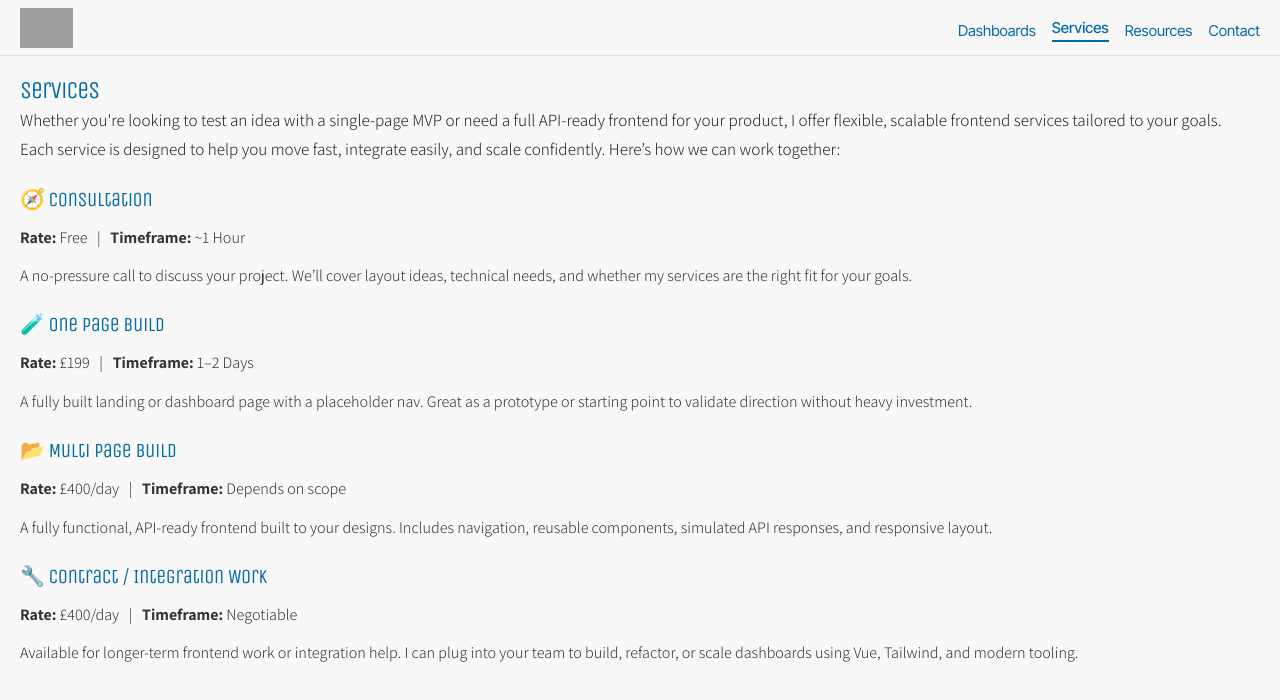
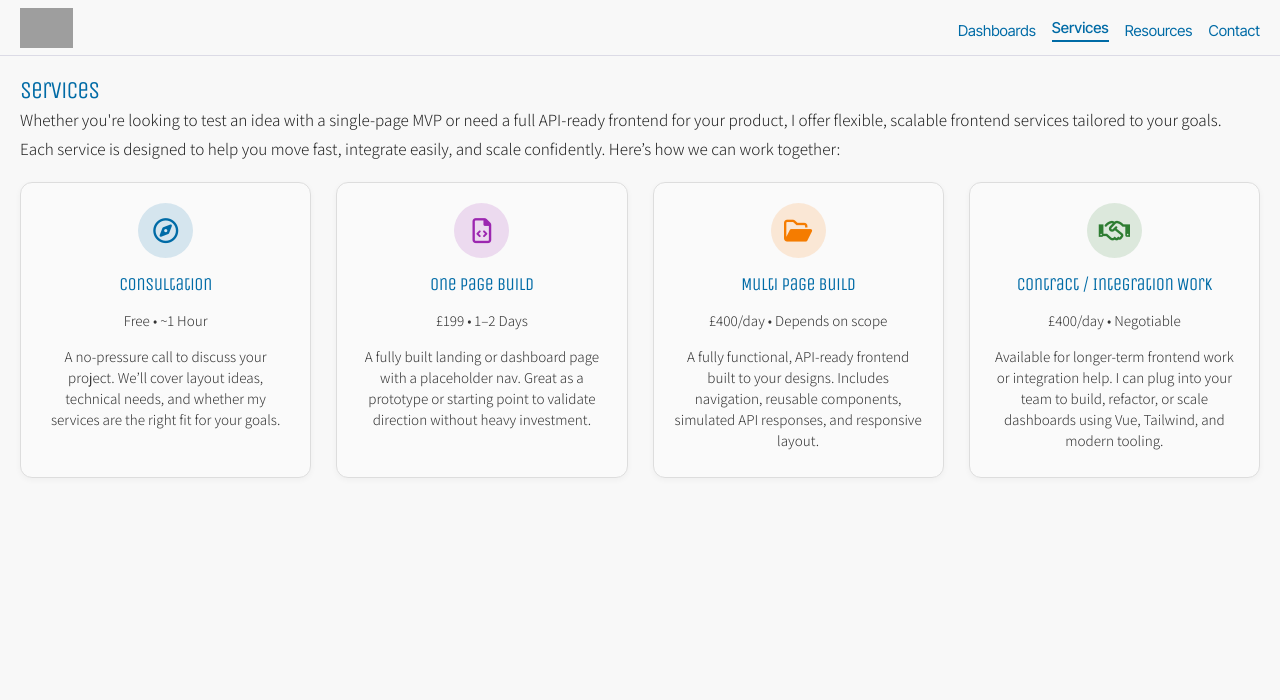
Before and after one commit to joseph-johnson27001/dashboard-website, a Vue app: page /services in a window 1280 px wide. Shown: the top 700 px of the page. Built offline with nearby package versions, Linux system fonts and the light colour scheme; grey boxes are pictures that could not be loaded.

Commit message:
Card area

```diff
--- a/src/views/ServicesPage.vue
+++ b/src/views/ServicesPage.vue
@@ -13,56 +13,19 @@
       </p>
     </section>
 
-    <section class="service-block">
-      <h2>🧭 Consultation</h2>
-      <p>
-        <strong>Rate:</strong> Free &nbsp; | &nbsp;
-        <strong>Timeframe:</strong> ~1 Hour
-      </p>
-      <p>
-        A no-pressure call to discuss your project. We’ll cover layout ideas,
-        technical needs, and whether my services are the right fit for your
-        goals.
-      </p>
-    </section>
-
-    <section class="service-block">
-      <h2>🧪 One Page Build</h2>
-      <p>
-        <strong>Rate:</strong> £199 &nbsp; | &nbsp;
-        <strong>Timeframe:</strong> 1–2 Days
-      </p>
-      <p>
-        A fully built landing or dashboard page with a placeholder nav. Great as
-        a prototype or starting point to validate direction without heavy
-        investment.
-      </p>
-    </section>
-
-    <section class="service-block">
-      <h2>📂 Multi Page Build</h2>
-      <p>
-        <strong>Rate:</strong> £400/day &nbsp; | &nbsp;
-        <strong>Timeframe:</strong> Depends on scope
-      </p>
-      <p>
-        A fully functional, API-ready frontend built to your designs. Includes
-        navigation, reusable components, simulated API responses, and responsive
-        layout.
-      </p>
-    </section>
-
-    <section class="service-block">
-      <h2>🔧 Contract / Integration Work</h2>
-      <p>
-        <strong>Rate:</strong> £400/day &nbsp; | &nbsp;
-        <strong>Timeframe:</strong> Negotiable
-      </p>
-      <p>
-        Available for longer-term frontend work or integration help. I can plug
-        into your team to build, refactor, or scale dashboards using Vue,
-        Tailwind, and modern tooling.
-      </p>
+    <section class="services-grid">
+      <section
+        class="service-block"
+        v-for="(service, index) in services"
+        :key="index"
+      >
+        <div class="icon-circle" :class="service.color">
+          <i :class="service.icon"></i>
+        </div>
+        <h2>{{ service.title }}</h2>
+        <p class="details">{{ service.details }}</p>
+        <p>{{ service.description }}</p>
+      </section>
     </section>
   </div>
 </template>
@@ -71,7 +34,42 @@
 export default {
   name: "ServicesPage",
   data() {
-    return {};
+    return {
+      services: [
+        {
+          title: "Consultation",
+          details: "Free • ~1 Hour",
+          description:
+            "A no-pressure call to discuss your project. We’ll cover layout ideas, technical needs, and whether my services are the right fit for your goals.",
+          icon: "fa-regular fa-compass",
+          color: "blue",
+        },
+        {
+          title: "One Page Build",
+          details: "£199 • 1–2 Days",
+          description:
+            "A fully built landing or dashboard page with a placeholder nav. Great as a prototype or starting point to validate direction without heavy investment.",
+          icon: "fa-regular fa-file-code",
+          color: "purple",
+        },
+        {
+          title: "Multi Page Build",
+          details: "£400/day • Depends on scope",
+          description:
+            "A fully functional, API-ready frontend built to your designs. Includes navigation, reusable components, simulated API responses, and responsive layout.",
+          icon: "fa-regular fa-folder-open",
+          color: "orange",
+        },
+        {
+          title: "Contract / Integration Work",
+          details: "£400/day • Negotiable",
+          description:
+            "Available for longer-term frontend work or integration help. I can plug into your team to build, refactor, or scale dashboards using Vue, Tailwind, and modern tooling.",
+          icon: "fa-regular fa-handshake",
+          color: "green",
+        },
+      ],
+    };
   },
 };
 </script>
@@ -102,27 +100,79 @@ h1 {
   font-family: "Assistant";
 }
 
+.services-grid {
+  display: grid;
+  grid-template-columns: repeat(4, 1fr);
+  gap: 25px;
+  margin-top: 20px;
+}
+
 .service-block {
-  margin-top: 25px;
+  background: #fafafa;
+  border: 1px solid #ddd;
+  border-radius: 12px;
+  padding: 20px;
+  box-shadow: 0 2px 6px rgba(0, 0, 0, 0.04);
+  text-align: center;
+}
+
+.icon-circle {
+  width: 55px;
+  height: 55px;
+  border-radius: 50%;
+  display: flex;
+  align-items: center;
+  justify-content: center;
+  font-size: 20px;
+  margin: 0 auto 10px;
+}
+
+.icon-circle i {
+  font-size: 25px;
+}
+
+/* Icon Color Variants */
+.icon-circle.blue {
+  background-color: rgba(0, 107, 166, 0.15);
+  color: #006ba6;
+}
+.icon-circle.purple {
+  background-color: rgba(156, 39, 176, 0.15);
+  color: #9c27b0;
+}
+.icon-circle.orange {
+  background-color: rgba(245, 124, 0, 0.15);
+  color: #f57c00;
+}
+.icon-circle.green {
+  background-color: rgba(46, 125, 50, 0.15);
+  color: #2e7d32;
 }
 
 .service-block h2 {
   font-family: "Unica One", cursive;
-  font-size: 20px;
-  margin-bottom: 5px;
+  font-size: 18px;
+  margin-bottom: 6px;
   font-weight: 500;
   color: #006ba6;
-  margin-top: 0;
   letter-spacing: -0.5px;
 }
 
+.details {
+  font-size: 15px;
+  font-weight: 400;
+  color: #444;
+  margin-bottom: 10px;
+  font-family: "Assistant";
+}
+
 .service-block p {
-  font-size: 16px;
+  font-size: 15px;
   font-family: "Assistant";
   color: #333;
   font-weight: 300;
   line-height: 1.4;
-  margin-bottom: 8px;
+  margin-bottom: 6px;
 }
 
 /* Fade-in Animation */
@@ -134,4 +184,16 @@ h1 {
     opacity: 1;
   }
 }
+
+@media (max-width: 1024px) {
+  .services-grid {
+    grid-template-columns: repeat(2, 1fr);
+  }
+}
+
+@media (max-width: 640px) {
+  .services-grid {
+    grid-template-columns: 1fr;
+  }
+}
 </style>
```
